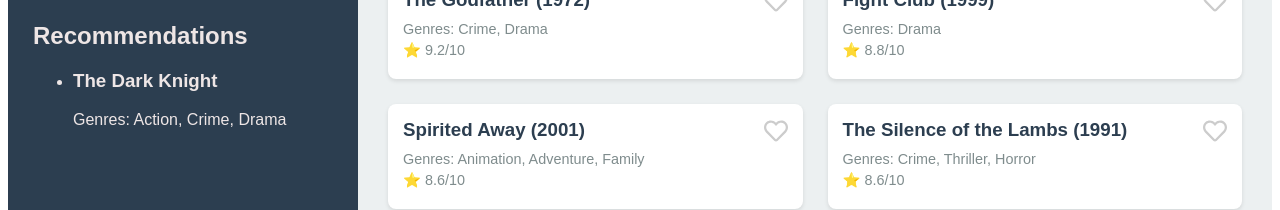
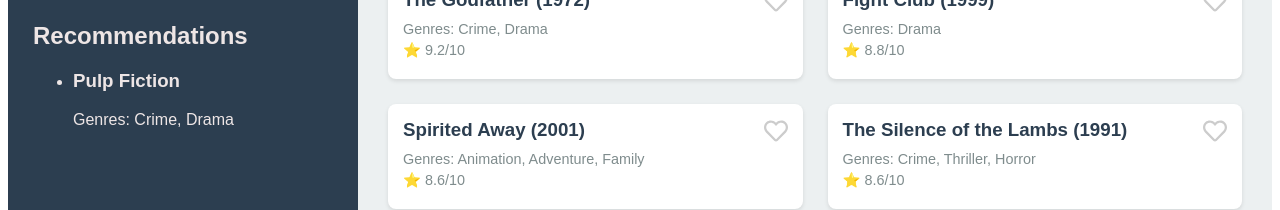
Before and after one commit to malexa21/MovieRecomandationML, a React (Vite) app: page / in a window 1280 px wide. Shown: the part 584-794 px from the top of the page. Built offline with nearby package versions, Linux system fonts and the light colour scheme.

Commit message:
Implemented collaborative filtering

```diff
--- a/src/App.jsx
+++ b/src/App.jsx
@@ -78,7 +78,12 @@
         </div>
         <div className="blank"/>
         <div className='recommended'>
-          <MLMovies favoriteMovieIds={[1,2,10]}/>
+          <MLMovies
+            users={{
+              user1: [1, 2, 10],
+              user2: [3, 6, 22]
+            }}
+          />
         </div>
       </div>
 
--- a/src/mlSoftware/MLFunction.jsx
+++ b/src/mlSoftware/MLFunction.jsx
@@ -1,10 +1,11 @@
 
 import Movies from '../MoviesDataBase';
 
-const MLMovies = ({ favoriteMovieIds }) => {
-
+const MLMovies = ({ users }) => {
+  const allFavoriteIds = Object.values(users).flat(); //transforma obiectul de useri intr-o lista in care nu se repeta nicio valoare
+  //Object.values ia un obiect si il transforma intr-o lista fara chei, se putea face si o lista de liste pentru a evita folosirea
   const learnFromFavorites = () => {
-    const favoriteMovies = Movies.filter(movie => favoriteMovieIds.includes(movie.id));//filtreaza filmele favorite fara a crea un array pentru ele
+    const favoriteMovies = Movies.filter(movie => allFavoriteIds.includes(movie.id));//filtreaza filmele favorite fara a crea un array pentru ele
 
     const learnedData = {//obiect de invatare
       likedGenres: {},
@@ -42,7 +43,7 @@
     const learnedData = learnFromFavorites();
 
     return Movies
-      .filter(movie => !favoriteMovieIds.includes(movie.id)) // elimina favoritele
+      .filter(movie => !allFavoriteIds.includes(movie.id)) // elimina favoritele
       .map(movie => ({//creeaza o lista in care se afla doar filmele nefavorite
         ...movie, score: predictMovieScore(movie, learnedData) //invata scorul pentru urmatoarele utilizari
       }))
```
